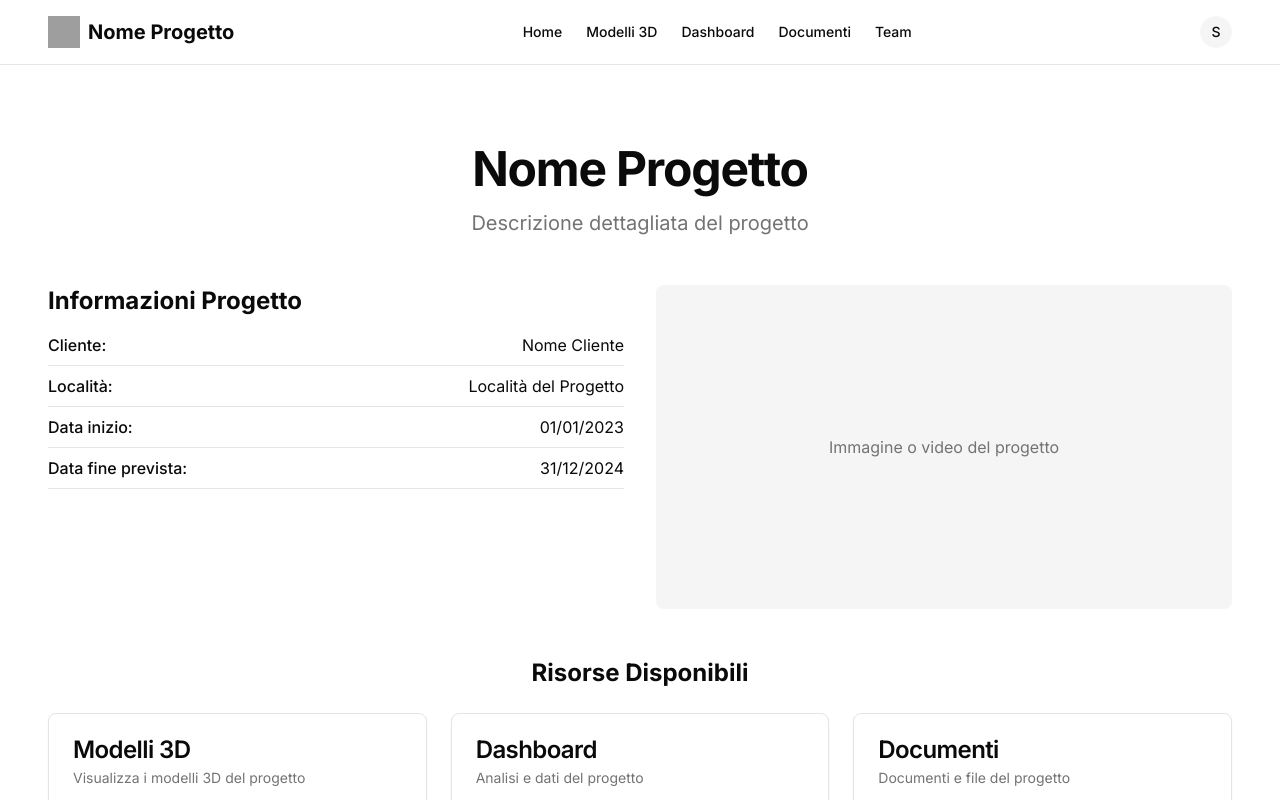
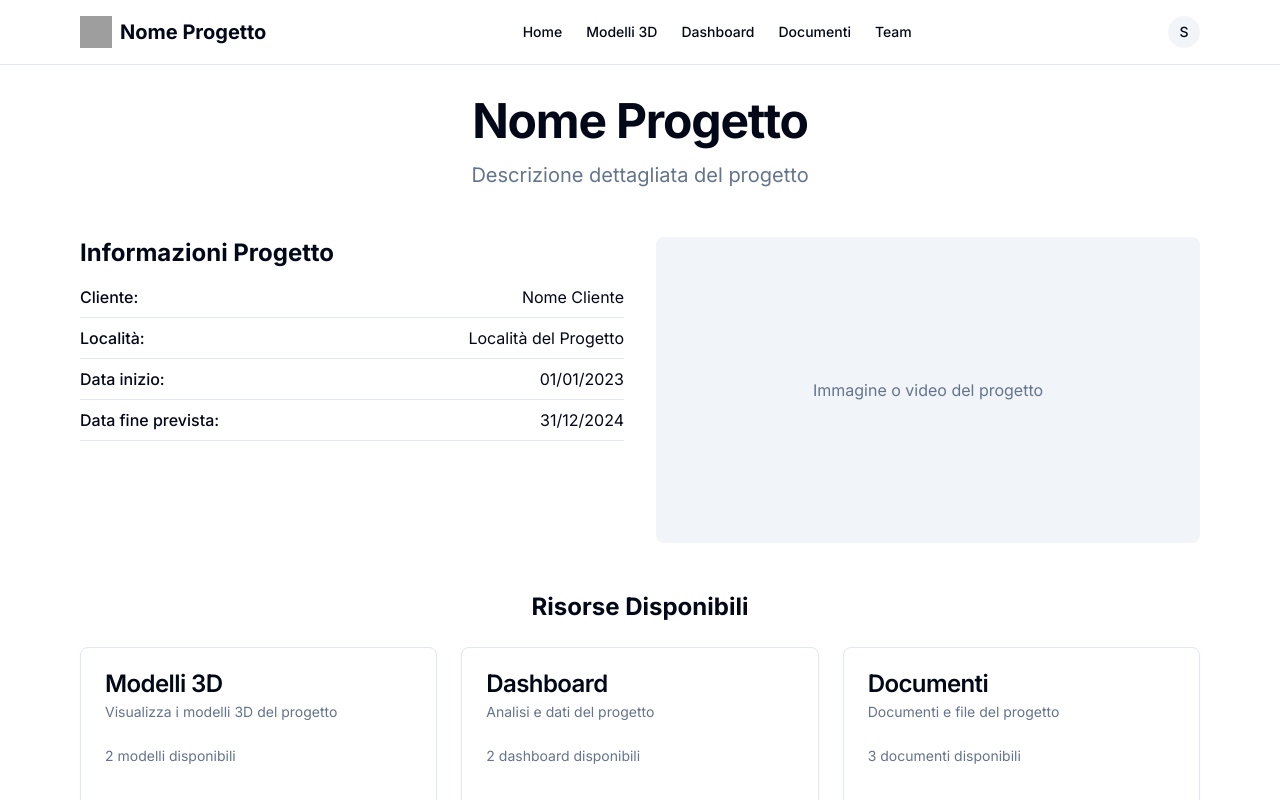
Before and after one commit to GiacomoMarani/mybimportal, a Next.js app: page / in a window 1280 px wide. Shown: the top 800 px of the page. Built offline with nearby package versions, Linux system fonts and the light colour scheme; sample sign-in values are in the browser's storage; grey boxes are pictures that could not be loaded.

Commit message:
Newcommit

```diff
--- a/app/dashboards/page.tsx
+++ b/app/dashboards/page.tsx
@@ -15,7 +15,6 @@ export default function DashboardsPage() {
   return (
     <ProtectedRoute>
       <MainLayout>
-        <div className="max-w-7xl mx-auto w-full py-8 px-8 md:px-12">
         <h1 className="text-3xl font-bold mb-6">Dashboard</h1>
 
         <div className="grid grid-cols-1 lg:grid-cols-4 gap-6">
@@ -62,7 +61,6 @@ export default function DashboardsPage() {
             </div>
           </div>
         </div>
-        </div>
       </MainLayout>
     </ProtectedRoute>
   )
--- a/app/documents/page.tsx
+++ b/app/documents/page.tsx
@@ -9,7 +9,6 @@ export default function DocumentsPage() {
   return (
     <ProtectedRoute>
       <MainLayout>
-        <div className="max-w-7xl mx-auto w-full py-8 px-8 md:px-12">
         <h1 className="text-3xl font-bold mb-6">Documenti</h1>
 
         <div className="space-y-4">
@@ -23,7 +22,6 @@ export default function DocumentsPage() {
             />
           ))}
         </div>
-        </div>
       </MainLayout>
     </ProtectedRoute>
   )
--- a/app/globals.css
+++ b/app/globals.css
@@ -2,85 +2,67 @@
 @tailwind components;
 @tailwind utilities;
 
-body {
-  font-family: Arial, Helvetica, sans-serif;
-}
-
-@layer utilities {
-  .text-balance {
-    text-wrap: balance;
-  }
-}
-
 @layer base {
   :root {
     --background: 0 0% 100%;
-    --foreground: 0 0% 3.9%;
+    --foreground: 222.2 84% 4.9%;
+
     --card: 0 0% 100%;
-    --card-foreground: 0 0% 3.9%;
+    --card-foreground: 222.2 84% 4.9%;
+
     --popover: 0 0% 100%;
-    --popover-foreground: 0 0% 3.9%;
-    --primary: 0 0% 9%;
-    --primary-foreground: 0 0% 98%;
-    --secondary: 0 0% 96.1%;
-    --secondary-foreground: 0 0% 9%;
-    --muted: 0 0% 96.1%;
-    --muted-foreground: 0 0% 45.1%;
-    --accent: 0 0% 96.1%;
-    --accent-foreground: 0 0% 9%;
+    --popover-foreground: 222.2 84% 4.9%;
+
+    --primary: 222.2 47.4% 11.2%;
+    --primary-foreground: 210 40% 98%;
+
+    --secondary: 210 40% 96.1%;
+    --secondary-foreground: 222.2 47.4% 11.2%;
+
+    --muted: 210 40% 96.1%;
+    --muted-foreground: 215.4 16.3% 46.9%;
+
+    --accent: 210 40% 96.1%;
+    --accent-foreground: 222.2 47.4% 11.2%;
+
     --destructive: 0 84.2% 60.2%;
-    --destructive-foreground: 0 0% 98%;
-    --border: 0 0% 89.8%;
-    --input: 0 0% 89.8%;
-    --ring: 0 0% 3.9%;
-    --chart-1: 12 76% 61%;
-    --chart-2: 173 58% 39%;
-    --chart-3: 197 37% 24%;
-    --chart-4: 43 74% 66%;
-    --chart-5: 27 87% 67%;
+    --destructive-foreground: 210 40% 98%;
+
+    --border: 214.3 31.8% 91.4%;
+    --input: 214.3 31.8% 91.4%;
+    --ring: 222.2 84% 4.9%;
+
     --radius: 0.5rem;
-    --sidebar-background: 0 0% 98%;
-    --sidebar-foreground: 240 5.3% 26.1%;
-    --sidebar-primary: 240 5.9% 10%;
-    --sidebar-primary-foreground: 0 0% 98%;
-    --sidebar-accent: 240 4.8% 95.9%;
-    --sidebar-accent-foreground: 240 5.9% 10%;
-    --sidebar-border: 220 13% 91%;
-    --sidebar-ring: 217.2 91.2% 59.8%;
   }
+
   .dark {
-    --background: 0 0% 3.9%;
-    --foreground: 0 0% 98%;
-    --card: 0 0% 3.9%;
-    --card-foreground: 0 0% 98%;
-    --popover: 0 0% 3.9%;
-    --popover-foreground: 0 0% 98%;
-    --primary: 0 0% 98%;
-    --primary-foreground: 0 0% 9%;
-    --secondary: 0 0% 14.9%;
-    --secondary-foreground: 0 0% 98%;
-    --muted: 0 0% 14.9%;
-    --muted-foreground: 0 0% 63.9%;
-    --accent: 0 0% 14.9%;
-    --accent-foreground: 0 0% 98%;
+    --background: 222.2 84% 4.9%;
+    --foreground: 210 40% 98%;
+
+    --card: 222.2 84% 4.9%;
+    --card-foreground: 210 40% 98%;
+
+    --popover: 222.2 84% 4.9%;
+    --popover-foreground: 210 40% 98%;
+
+    --primary: 210 40% 98%;
+    --primary-foreground: 222.2 47.4% 11.2%;
+
+    --secondary: 217.2 32.6% 17.5%;
+    --secondary-foreground: 210 40% 98%;
+
+    --muted: 217.2 32.6% 17.5%;
+    --muted-foreground: 215 20.2% 65.1%;
+
+    --accent: 217.2 32.6% 17.5%;
+    --accent-foreground: 210 40% 98%;
+
     --destructive: 0 62.8% 30.6%;
-    --destructive-foreground: 0 0% 98%;
-    --border: 0 0% 14.9%;
-    --input: 0 0% 14.9%;
-    --ring: 0 0% 83.1%;
-    --chart-1: 220 70% 50%;
-    --chart-2: 160 60% 45%;
-    --chart-3: 30 80% 55%;
-    --chart-4: 280 65% 60%;
-    --chart-5: 340 75% 55%;
-    --sidebar-background: 240 5.9% 10%;
-    --sidebar-foreground: 240 4.8% 95.9%;
-    --sidebar-primary: 224.3 76.3% 48%;
-    --sidebar-primary-foreground: 0 0% 100%;
-    --sidebar-accent: 240 3.7% 15.9%;
-    --sidebar-accent-foreground: 240 4.8% 95.9%;
-    --sidebar-border: 240 3.7% 15.9%;
-    --sidebar-ring: 217.2 91.2% 59.8%;
+    --destructive-foreground: 210 40% 98%;
+
+    --border: 217.2 32.6% 17.5%;
+    --input: 217.2 32.6% 17.5%;
+    --ring: 212.7 26.8% 83.9%;
   }
 }
 
@@ -92,3 +74,30 @@ body {
     @apply bg-background text-foreground;
   }
 }
+
+/* Forza i margini laterali */
+.container {
+  padding-left: 2rem !important;
+  padding-right: 2rem !important;
+}
+
+@media (min-width: 768px) {
+  .container {
+    padding-left: 3rem !important;
+    padding-right: 3rem !important;
+  }
+}
+
+@media (min-width: 1024px) {
+  .container {
+    padding-left: 4rem !important;
+    padding-right: 4rem !important;
+  }
+}
+
+@media (min-width: 1280px) {
+  .container {
+    padding-left: 5rem !important;
+    padding-right: 5rem !important;
+  }
+}
--- a/app/layout.tsx
+++ b/app/layout.tsx
@@ -2,6 +2,7 @@ import type { ReactNode } from "react"
 import { Inter } from "next/font/google"
 import "./globals.css"
 import { AuthProvider } from "@/hooks/use-auth"
+import { DebugMargins } from "@/components/debug-margins"
 
 const inter = Inter({ subsets: ["latin"] })
 
@@ -10,6 +11,7 @@ export default function RootLayout({ children }: { children: ReactNode }) {
     <html lang="it">
       <body className={inter.className}>
         <AuthProvider>{children}</AuthProvider>
+        <DebugMargins />
       </body>
     </html>
   )
--- a/app/login/page.tsx
+++ b/app/login/page.tsx
@@ -43,7 +43,7 @@ export default function LoginPage() {
   }
 
   return (
-    <div className="min-h-screen flex items-center justify-center bg-muted/40 px-8 py-8">
+    <div className="min-h-screen flex items-center justify-center bg-muted/40 p-4 sm:p-6 md:p-8 lg:p-12">
       <Card className="w-full max-w-md mx-auto shadow-lg">
         <CardHeader className="space-y-3">
           <div className="flex items-center justify-center mb-2">
--- a/app/models/page.tsx
+++ b/app/models/page.tsx
@@ -15,7 +15,6 @@ export default function ModelsPage() {
   return (
     <ProtectedRoute>
       <MainLayout>
-        <div className="max-w-7xl mx-auto w-full py-8 px-8 md:px-12">
         <h1 className="text-3xl font-bold mb-6">Modelli 3D</h1>
 
         <div className="grid grid-cols-1 lg:grid-cols-4 gap-6">
@@ -62,7 +61,6 @@ export default function ModelsPage() {
             </div>
           </div>
         </div>
-        </div>
       </MainLayout>
     </ProtectedRoute>
   )
--- a/app/page.tsx
+++ b/app/page.tsx
@@ -11,8 +11,6 @@ export default function HomePage() {
   return (
     <ProtectedRoute>
       <MainLayout>
-        <section className="py-12 md:py-20">
-          <div className="max-w-7xl mx-auto w-full px-8 md:px-12">
         <div className="max-w-3xl mx-auto text-center mb-12">
           <h1 className="text-4xl md:text-5xl font-bold tracking-tight mb-4">{projectConfig.name}</h1>
           <p className="text-xl text-muted-foreground">{projectConfig.description}</p>
@@ -98,8 +96,6 @@ export default function HomePage() {
             </CardFooter>
           </Card>
         </div>
-          </div>
-        </section>
       </MainLayout>
     </ProtectedRoute>
   )
--- a/app/team/page.tsx
+++ b/app/team/page.tsx
@@ -11,7 +11,6 @@ export default function TeamPage() {
   return (
     <ProtectedRoute>
       <MainLayout>
-        <div className="max-w-7xl mx-auto w-full py-8 px-8 md:px-12">
         <h1 className="text-3xl font-bold mb-6">Team di Progetto</h1>
 
         <div className="grid grid-cols-1 md:grid-cols-2 lg:grid-cols-3 gap-6">
@@ -38,7 +37,6 @@ export default function TeamPage() {
             </Card>
           ))}
         </div>
-        </div>
       </MainLayout>
     </ProtectedRoute>
   )
--- a/components/layout/main-layout.tsx
+++ b/components/layout/main-layout.tsx
@@ -27,8 +27,8 @@ export function MainLayout({ children, className }: MainLayoutProps) {
 
   return (
     <div className="flex flex-col min-h-screen">
-      <header className="border-b">
-        <div className="max-w-7xl mx-auto w-full flex h-16 items-center justify-between py-4 px-8 md:px-12">
+      <header className="border-b w-full">
+        <div className="container flex h-16 items-center justify-between py-4">
           <div className="flex items-center gap-2">
             <Link href="/" className="flex items-center gap-2">
               {projectConfig.logo ? (
@@ -74,9 +74,11 @@ export function MainLayout({ children, className }: MainLayoutProps) {
           </div>
         </div>
       </header>
-      <main className={cn("flex-1", className)}>{children}</main>
-      <footer className="border-t py-6">
-        <div className="max-w-7xl mx-auto w-full flex flex-col md:flex-row items-center justify-between gap-4 px-8 md:px-12">
+      <main className={cn("flex-1 w-full", className)}>
+        <div className="container py-8">{children}</div>
+      </main>
+      <footer className="border-t w-full py-6">
+        <div className="container flex flex-col md:flex-row items-center justify-between gap-4">
           <div className="flex items-center gap-2">
             {projectConfig.logo ? (
               <img src={projectConfig.logo || "/placeholder.svg"} alt={projectConfig.name} className="h-5 w-5" />
--- a/tailwind.config.ts
+++ b/tailwind.config.ts
@@ -1,96 +1,91 @@
-import type { Config } from "tailwindcss";
+import type { Config } from "tailwindcss"
 
-const config: Config = {
+const config = {
   darkMode: ["class"],
   content: [
-    "./pages/**/*.{js,ts,jsx,tsx,mdx}",
-    "./components/**/*.{js,ts,jsx,tsx,mdx}",
-    "./app/**/*.{js,ts,jsx,tsx,mdx}",
-    "*.{js,ts,jsx,tsx,mdx}"
+    "./pages/**/*.{ts,tsx}",
+    "./components/**/*.{ts,tsx}",
+    "./app/**/*.{ts,tsx}",
+    "./src/**/*.{ts,tsx}",
+    "*.{js,ts,jsx,tsx,mdx}",
   ],
+  prefix: "",
   theme: {
+    container: {
+      center: true,
+      padding: {
+        DEFAULT: "2rem",
+        sm: "2rem",
+        md: "3rem",
+        lg: "4rem",
+        xl: "5rem",
+      },
+      screens: {
+        sm: "640px",
+        md: "768px",
+        lg: "1024px",
+        xl: "1280px",
+        "2xl": "1536px",
+      },
+    },
     extend: {
       colors: {
-  			background: 'hsl(var(--background))',
-  			foreground: 'hsl(var(--foreground))',
-  			card: {
-  				DEFAULT: 'hsl(var(--card))',
-  				foreground: 'hsl(var(--card-foreground))'
+        border: "hsl(var(--border))",
+        input: "hsl(var(--input))",
+        ring: "hsl(var(--ring))",
+        background: "hsl(var(--background))",
+        foreground: "hsl(var(--foreground))",
+        primary: {
+          DEFAULT: "hsl(var(--primary))",
+          foreground: "hsl(var(--primary-foreground))",
+        },
+        secondary: {
+          DEFAULT: "hsl(var(--secondary))",
+          foreground: "hsl(var(--secondary-foreground))",
+        },
+        destructive: {
+          DEFAULT: "hsl(var(--destructive))",
+          foreground: "hsl(var(--destructive-foreground))",
+        },
+        muted: {
+          DEFAULT: "hsl(var(--muted))",
+          foreground: "hsl(var(--muted-foreground))",
+        },
+        accent: {
+          DEFAULT: "hsl(var(--accent))",
+          foreground: "hsl(var(--accent-foreground))",
         },
         popover: {
-  				DEFAULT: 'hsl(var(--popover))',
-  				foreground: 'hsl(var(--popover-foreground))'
+          DEFAULT: "hsl(var(--popover))",
+          foreground: "hsl(var(--popover-foreground))",
         },
-  			primary: {
-  				DEFAULT: 'hsl(var(--primary))',
-  				foreground: 'hsl(var(--primary-foreground))'
+        card: {
+          DEFAULT: "hsl(var(--card))",
+          foreground: "hsl(var(--card-foreground))",
         },
-  			secondary: {
-  				DEFAULT: 'hsl(var(--secondary))',
-  				foreground: 'hsl(var(--secondary-foreground))'
-  			},
-  			muted: {
-  				DEFAULT: 'hsl(var(--muted))',
-  				foreground: 'hsl(var(--muted-foreground))'
-  			},
-  			accent: {
-  				DEFAULT: 'hsl(var(--accent))',
-  				foreground: 'hsl(var(--accent-foreground))'
-  			},
-  			destructive: {
-  				DEFAULT: 'hsl(var(--destructive))',
-  				foreground: 'hsl(var(--destructive-foreground))'
-  			},
-  			border: 'hsl(var(--border))',
-  			input: 'hsl(var(--input))',
-  			ring: 'hsl(var(--ring))',
-  			chart: {
-  				'1': 'hsl(var(--chart-1))',
-  				'2': 'hsl(var(--chart-2))',
-  				'3': 'hsl(var(--chart-3))',
-  				'4': 'hsl(var(--chart-4))',
-  				'5': 'hsl(var(--chart-5))'
-  			},
-  			sidebar: {
-  				DEFAULT: 'hsl(var(--sidebar-background))',
-  				foreground: 'hsl(var(--sidebar-foreground))',
-  				primary: 'hsl(var(--sidebar-primary))',
-  				'primary-foreground': 'hsl(var(--sidebar-primary-foreground))',
-  				accent: 'hsl(var(--sidebar-accent))',
-  				'accent-foreground': 'hsl(var(--sidebar-accent-foreground))',
-  				border: 'hsl(var(--sidebar-border))',
-  				ring: 'hsl(var(--sidebar-ring))'
-  			}
       },
       borderRadius: {
-  			lg: 'var(--radius)',
-  			md: 'calc(var(--radius) - 2px)',
-  			sm: 'calc(var(--radius) - 4px)'
+        lg: "var(--radius)",
+        md: "calc(var(--radius) - 2px)",
+        sm: "calc(var(--radius) - 4px)",
       },
       keyframes: {
-  			'accordion-down': {
-  				from: {
-  					height: '0'
+        "accordion-down": {
+          from: { height: "0" },
+          to: { height: "var(--radix-accordion-content-height)" },
         },
-  				to: {
-  					height: 'var(--radix-accordion-content-height)'
-  				}
+        "accordion-up": {
+          from: { height: "var(--radix-accordion-content-height)" },
+          to: { height: "0" },
         },
-  			'accordion-up': {
-  				from: {
-  					height: 'var(--radix-accordion-content-height)'
-  				},
-  				to: {
-  					height: '0'
-  				}
-  			}
       },
       animation: {
-  			'accordion-down': 'accordion-down 0.2s ease-out',
-  			'accordion-up': 'accordion-up 0.2s ease-out'
-  		}
-  	}
+        "accordion-down": "accordion-down 0.2s ease-out",
+        "accordion-up": "accordion-up 0.2s ease-out",
+      },
+    },
   },
   plugins: [require("tailwindcss-animate")],
-};
-export default config;
+} satisfies Config
+
+export default config
```
Also changed, not shown: components/debug-margins.tsx (added, +30 -0 lines). Lines whose indentation alone changed are shown as unchanged.
